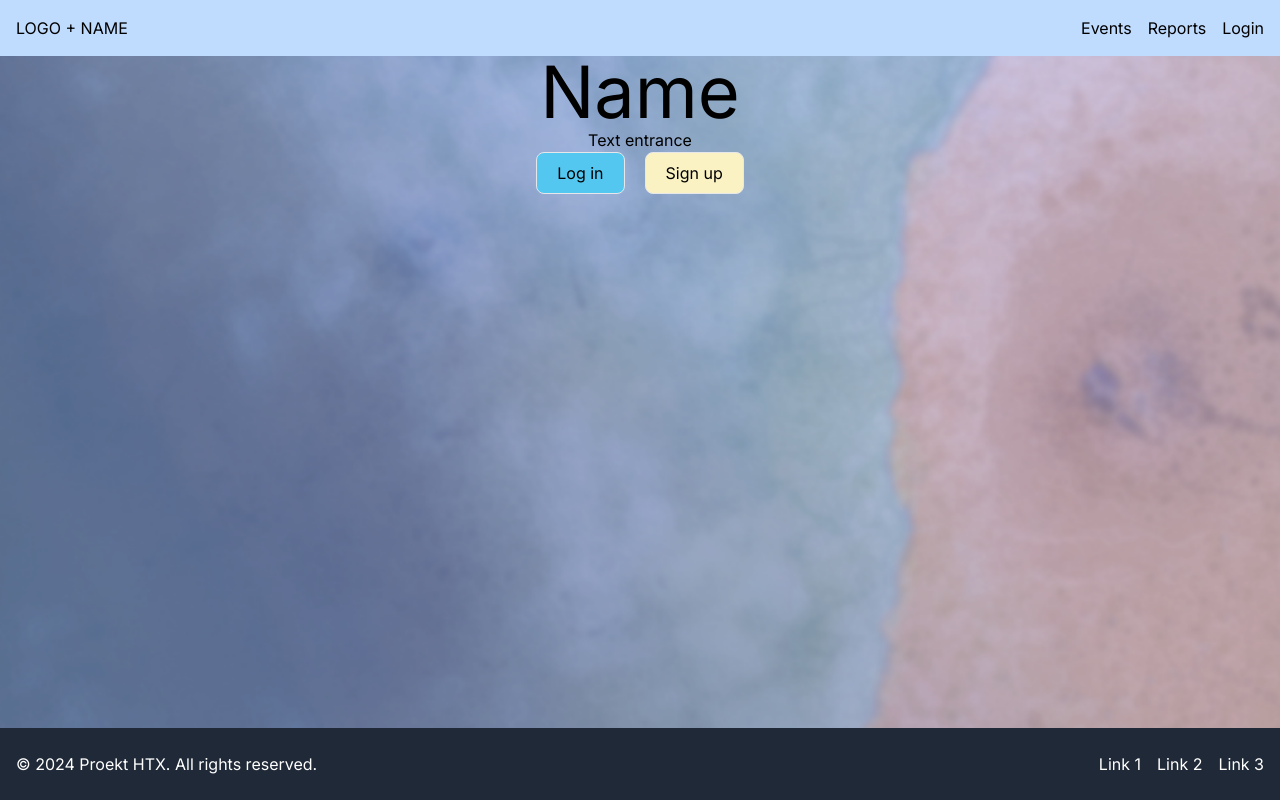
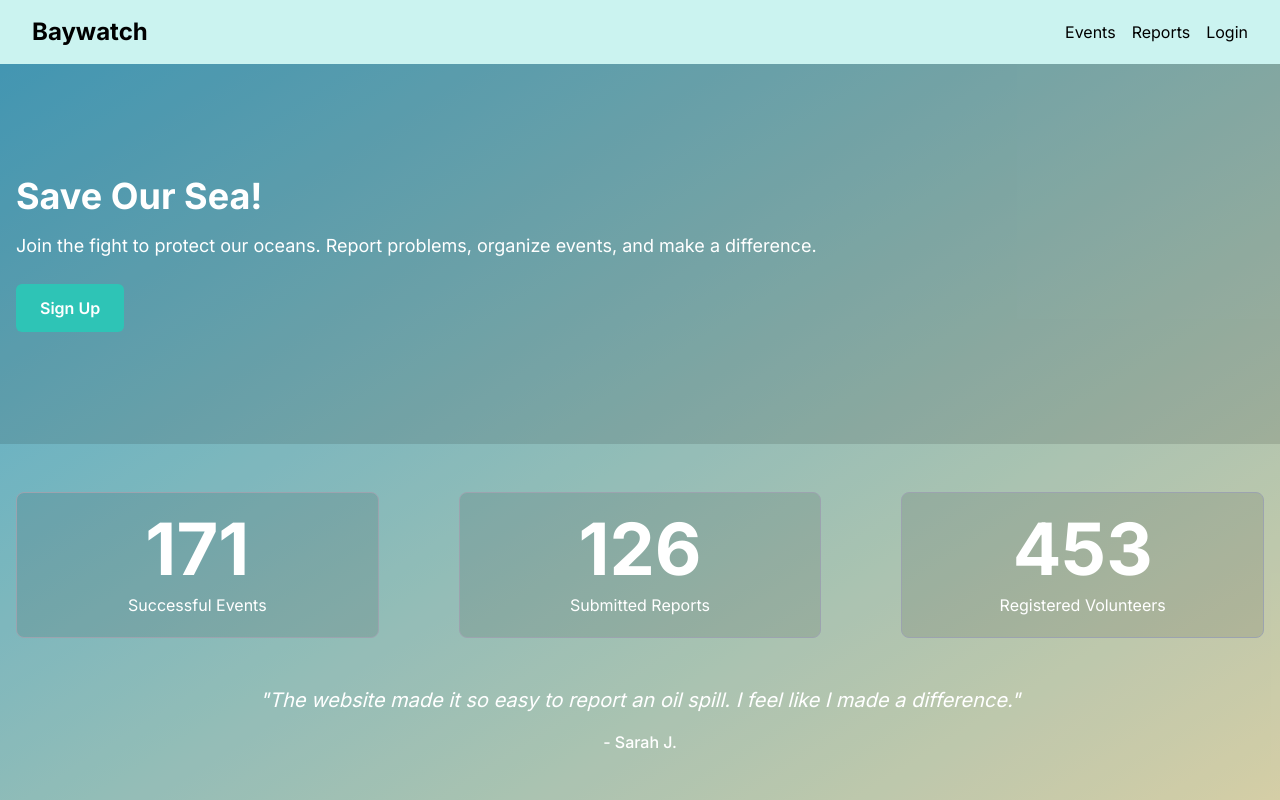
Before and after one commit to krsultov/CtrlAltDefeat-HTX, a Next.js app in the folder ctrlaltdefeat-htx/: page / in a window 1280 px wide. Built offline with nearby package versions, Linux system fonts and the light colour scheme.

Commit message:
Improve Home Page minor changes

```diff
--- a/ctrlaltdefeat-htx/app/(components)/Navigation.jsx
+++ b/ctrlaltdefeat-htx/app/(components)/Navigation.jsx
@@ -3,10 +3,10 @@ import Link from "next/link";
 
 const Navigation = () => {
     return (
-        <nav className="flex justify-between bg-blue-200 p-4">
+        <nav className="flex justify-between bg-primary p-4 px-8">
             <div className="flex items-center space-x-4">
-                <Link href="/">
-                    LOGO + NAME
+                <Link href="/" className="text-2xl font-bold">
+                    Baywatch
                 </Link>
             </div>
             <div className="flex items-center space-x-4">
--- a/ctrlaltdefeat-htx/app/events/page.js
+++ b/ctrlaltdefeat-htx/app/events/page.js
@@ -1,10 +1,8 @@
 import Image from "next/image";
 import Card from "../(components)/Card";
-
-
 export default function Events() {
   return (
-    <div className="flex gap-3 flex-wrap">
+    <div className="flex gap-3 lg:flex-wrap p-8">
       <Card
         title="Място"
         image="https://i.natgeofe.com/k/cd784533-e5ef-439a-8167-2ba61b0a9a4b/wave_16x9.jpg?w=1200"
--- a/ctrlaltdefeat-htx/app/layout.js
+++ b/ctrlaltdefeat-htx/app/layout.js
@@ -1,23 +1,25 @@
-import { Inter } from "next/font/google";
+import {Inter} from "next/font/google";
 import "./globals.css";
 import Navigation from "@/app/(components)/Navigation";
 import Footer from "@/app/(components)/Footer";
 
-const inter = Inter({ subsets: ["latin"] });
+const inter = Inter({subsets: ["latin"]});
 
 export const metadata = {
-  title: "",
-  description: "Generated by create next app",
+    title: "Baywatch",
+    description: "Report, Create an event, make the sea a better place",
 };
 
-export default function RootLayout({ children }) {
+export default function RootLayout({children}) {
     return (
         <html lang="en">
         <body className={inter.className}>
-      <div className="flex flex-col h-screen max-h-screen">
+        <div
+            className="flex flex-col h-screen max-h-screen bg-gradient-to-br from-bgPrimary to-bgSecondary bg-opacity-60">
             <Navigation/>
-        <div className="flex-grow overflow-y-auto bg-accent-1 text-default-text">{children}</div>
-        <Footer/>
+            <div className="flex-grow overflow-y-auto bg-accent-1 text-default-text">
+                {children}
+            </div>
         </div>
         </body>
         </html>
--- a/ctrlaltdefeat-htx/app/page.js
+++ b/ctrlaltdefeat-htx/app/page.js
@@ -4,18 +4,59 @@ import LinkButton from "./(components)/LinkButton";
 import ContentWrapper from "./(components)/ContentWrapper";
 
 export default function Home() {
-  return (
-    <div className="bg-[url('../public/image.png')] bg-fixed flex bg-center h-screen bg-no-repeat bg-cover">
-      <ContentWrapper>
-      <div className="flex flex-col items-center justify-center">
-        <h1 className="text-7xl font-">Name</h1>
-        <p>Text entrance</p>
-      </div>
-      <div className="flex align-center justify-center gap-5">
-        <LinkButton link="#login" text="Log in" color="bg-primary" colorHover="hover:bg-primaryDark"/>
-        <LinkButton link="/signup" text="Sign up" color="bg-secondary" colorHover="hover:bg-secondaryDark"/>
-      </div>
-      </ContentWrapper>
-    </div>
-  );
+    return (
+        <div className="relative text-white">
+            <section className="py-12 bg-black bg-opacity-25">
+                <div className="container mx-auto px-4 py-16">
+                    <h1 className="text-4xl font-bold mb-4">Save Our Sea!</h1>
+                    <p className="text-lg mb-6">
+                        Join the fight to protect our oceans. Report problems, organize events, and make a difference.
+                    </p>
+                    <button
+                        className="bg-primaryDark hover:bg-secondary focus:outline-none focus:ring-2 focus:ring-offset-2 focus:ring-secondaryDark text-white font-semibold py-3 px-6 rounded-md">
+                        Sign Up
+                    </button>
+                </div>
+            </section>
+
+            <section className="py-12 bg-black bg-opacity-15">
+                <div className="container mx-auto px-4 grid gap-20 lg:grid-cols-3">
+                    <div className="text-center bg-black bg-opacity-10 rounded-lg border border-gray-400 py-5">
+                        <h3 className="text-7xl font-bold mb-2">171</h3>
+                        <p>Successful Events</p>
+                    </div>
+                    <div className="text-center bg-black bg-opacity-10 rounded-lg border border-gray-400 py-5">
+                        <h3 className="text-7xl font-bold mb-2">126</h3>
+                        <p>Submitted Reports</p>
+                    </div>
+                    <div className="text-center bg-black bg-opacity-10 rounded-lg border border-gray-400 py-5">
+                        <h3 className="text-7xl font-bold mb-2">453</h3>
+                        <p>Registered Volunteers</p>
+                    </div>
+                </div>
+                <div className="container mx-auto px-4 py-12">
+                    <div className="text-center">
+                        <p className="text-xl italic mb-4">"The website made it so easy to report an oil spill. I feel
+                            like I made a difference."</p>
+                        <p className="font-medium">- Sarah J.</p>
+                    </div>
+                </div>
+            </section>
+
+            <section className="py-12 bg-black bg-opacity-25">
+                <div className="container mx-auto px-4 py-16">
+                    <h1 className="text-4xl font-bold mb-4">Save Our Sea!</h1>
+                    <p className="text-lg mb-6">
+                        Join the fight to protect our oceans. Report problems, organize events, and make a difference.
+                    </p>
+                    <button
+                        className="bg-primaryDark hover:bg-secondary focus:outline-none focus:ring-2 focus:ring-offset-2 focus:ring-secondaryDark text-white font-semibold py-3 px-6 rounded-md">
+                        Sign Up
+                    </button>
+                </div>
+            </section>
+
+        </div>
+
+    );
 }
--- a/ctrlaltdefeat-htx/tailwind.config.js
+++ b/ctrlaltdefeat-htx/tailwind.config.js
@@ -10,10 +10,12 @@ module.exports = {
       backgroundImage: {
       },
       colors: {
-        primary:"#53C7F0",
-        secondary:"#FAF2C3",
-        primaryDark:"#1D97C1",
-        secondaryDark:"#F6E4AD",
+        primary:"#CBF3F0",
+        secondary:"#FFBF69",
+        primaryDark:"#2EC4B6",
+        secondaryDark:"#FF9F1C",
+        bgPrimary: "#53C7F0",
+        bgSecondary: "#FAF2C3",
       }
     },
   },
```
Lines whose indentation alone changed are shown as unchanged.
